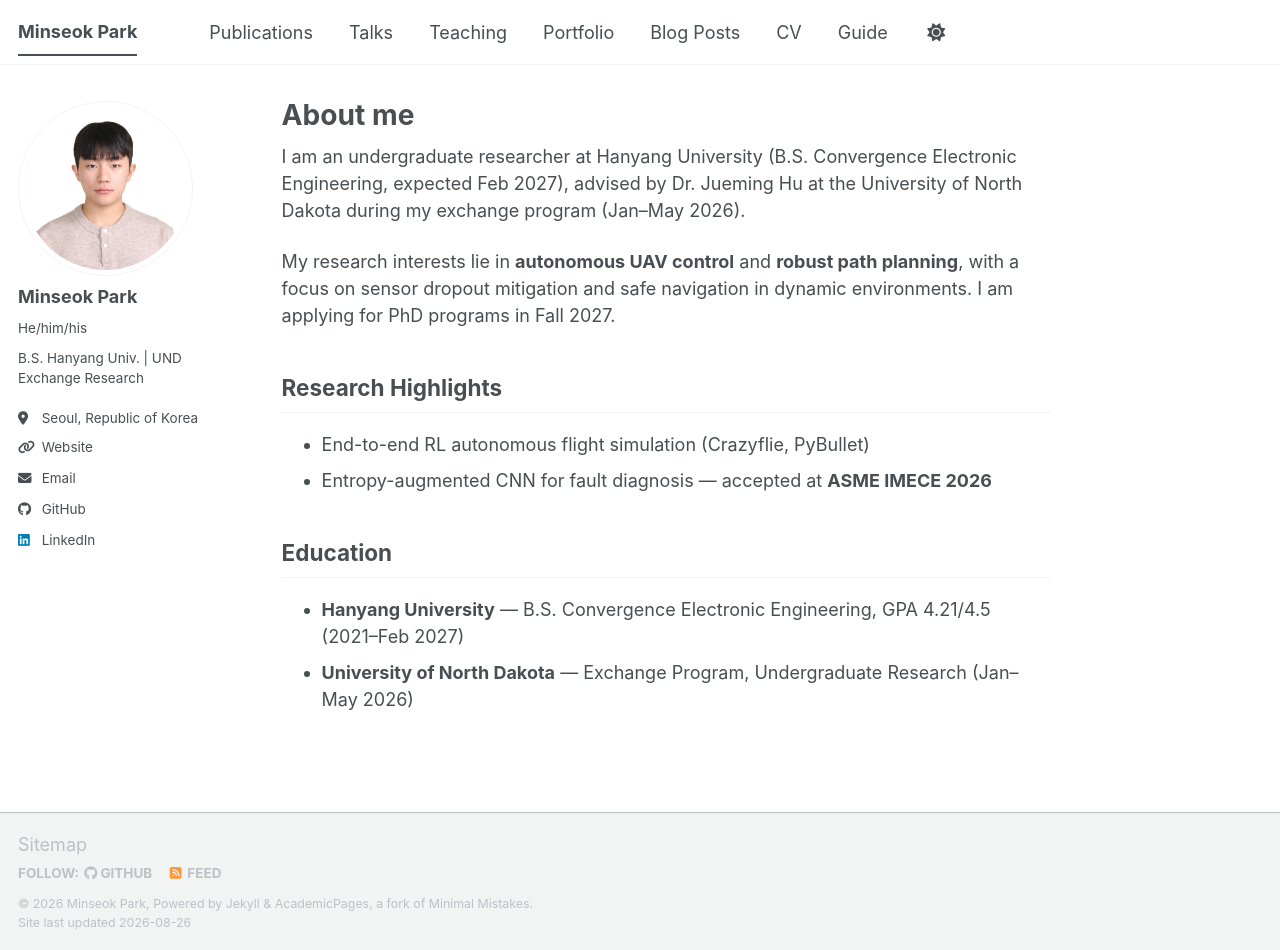
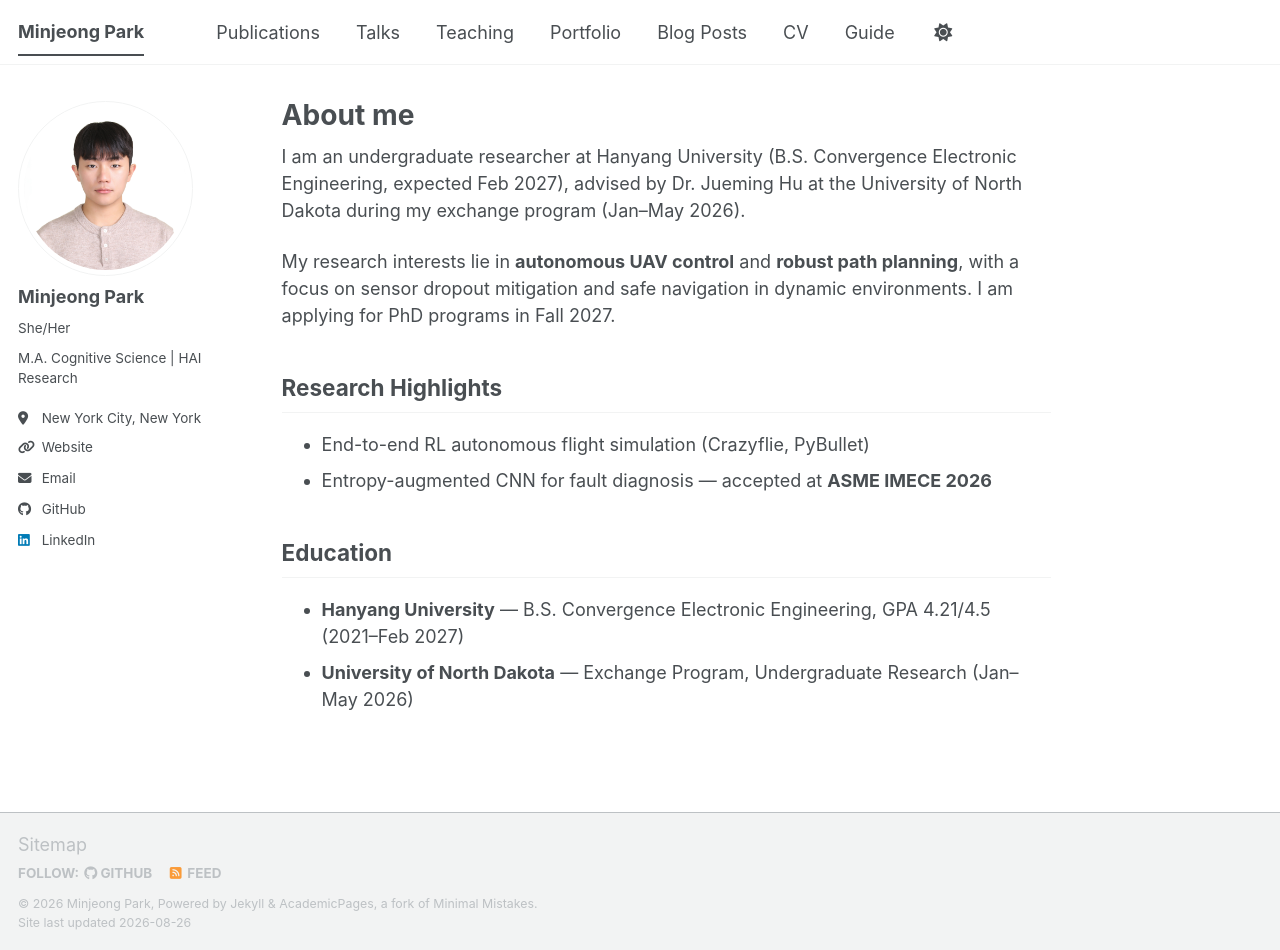
Before and after one commit to mingzung2da/mingzung2da.github.io, a Jekyll site: the page built from _pages/about.md, in a window 1280 px wide and 950 px high. Built offline with Jekyll 4.4.1, drawn with Linux system fonts in a browser that asks for light colours; a script bundle is joined from its source files by our own code; library files that are not in the unit come from our copies.

Commit message:
Update _config.yml

```diff
--- a/_config.yml
+++ b/_config.yml
@@ -9,14 +9,14 @@
 # Basic Site Settings
 locale                   : "en-US"
 site_theme               : "default" # The available themes options are "default", "air", "sunrise", "mint", "dirt" and "contrast"
-title                    : "Minseok Park"
+title                    : "Minjeong Park"
 title_separator          : "-"
-name                     : &name "Minseok Park"
-description              : &description "Undergraduate Researcher | UAV · RL · Fault Diagnosis"   # Update this with a general description of your site, this is the default if not overridden by a page
-url                      : "https://minseok-85.github.io" # The base hostname & protocol for your site e.g. "https://[your GitHub username].github.io",
+name                     : &name "Minjeong Park"
+description              : &description "HAI Researcher @ Columbia University"   # Update this with a general description of your site, this is the default if not overridden by a page
+url                      : "https://mingzung2da.github.io" # The base hostname & protocol for your site e.g. "https://[your GitHub username].github.io",
                                                            # or if you already have some other page hosted on Github then use "https://[your GitHub username].github.io/[Your Repo Name]"
 baseurl                  : "" # the subpath of your site, e.g. "/blog"
-repository               : "minseok-85/minseok-85.github.io"
+repository               : "mingzung2da/mingzung2da.github.io"
 
 # Site Author - The following control what appear as part of the author content on the side bar.
 #               If a field is blank the icon and link will not appear, otherwise it will be shown.
@@ -24,13 +24,13 @@ repository               : "minseok-85/minseok-85.github.io"
 author:
   # Biographic information
   avatar           : "profile.png"
-  name             : "Minseok Park"
-  pronouns         : "He/him/his"
-  bio              : "B.S. Hanyang Univ. | UND Exchange Research"
-  location         : "Seoul, Republic of Korea"
+  name             : "Minjeong Park"
+  pronouns         : "She/Her"
+  bio              : "M.A. Cognitive Science | HAI Research"
+  location         : "New York City, New York"
   employer         :
-  uri              : "https://minseok-85.github.io"
-  email            : "pms010805@gmail.com"
+  uri              : "https://mingzung2da.github.io"
+  email            : "mp4382@tc.columbia.edu"
 
   # Academic websites
   academia         : # URL
@@ -51,7 +51,7 @@ author:
   bitbucket        : # Username - Update with your username on the site
   codepen          : # Username
   dribbble         : # Username
-  github           : "minseok-85"
+  github           : "mingzung2da"
   kaggle           : # Username
   stackoverflow    : # User number or user number and name (i.e., use "1" or "1/jeff-atwood")
 
@@ -66,7 +66,7 @@ author:
   keybase          : # Username
   instagram        : # Username
   lastfm           : # Username
-  linkedin         : "minseokpark085"
+  linkedin         : "minjeong-park-349a40326"
   mastodon         : # URL
   medium           : # URL
   pinterest        : # Username
```
